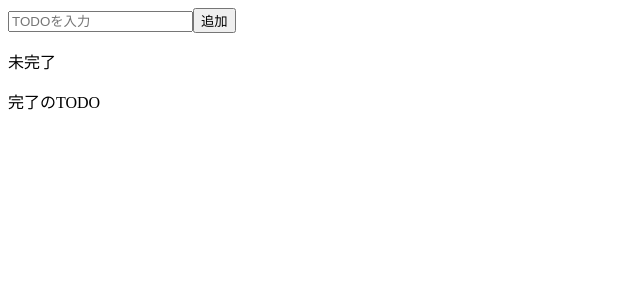
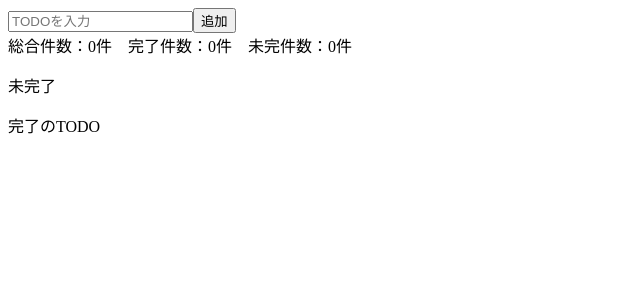
Before and after one commit to NagatsumaHiroki/react_todo_sample, a React (Create React App) app: page / in a window 1280 px wide. Shown: the top 300 px of the page, without its empty margins (0-640 px from the left). Built offline with nearby package versions, Linux system fonts and the light colour scheme.

Commit message:
カウント機能実装 総合件数表示 完了TODO表示 未完了表示

```diff
--- a/src/App.jsx
+++ b/src/App.jsx
@@ -1,4 +1,4 @@
-import React, { useEffect, useState } from "react";
+import React, { useState } from "react";
 import "./styles.css";
 import { InputTodo } from "./components/InputTodo";
 import { IncompleteTodos } from "./components/IncompleteTodos";
@@ -9,6 +9,9 @@ export const App = () => {
   const [icompleteTodos, setIncompleteTodos] = useState([]);
 
   const [completeTodos, setCompleteTodos] = useState([]);
+
+  const TotalTodos = icompleteTodos.length + completeTodos.length;
+  console.log(TotalTodos.length);
 
   //入力時にsetTodotextに値を設定
   const onChangeTodoText = (event) => setTodotext(event.target.value);
@@ -56,12 +59,15 @@ export const App = () => {
         onChange={onChangeTodoText}
         onClick={onClickAdd}
       />
+      <div>
+        総合件数：{TotalTodos}件　完了件数：{completeTodos.length}件　未完件数：
+        {icompleteTodos.length}件
+      </div>
       <IncompleteTodos
         todos={icompleteTodos}
         onClickComplete={onClickComplete}
         onClickDelete={onClickDelete}
       />
-
       <CompleteTodos completeTodos={completeTodos} onClickBack={onClickBack} />
       <div></div>
     </>
--- a/src/components/CompleteTodos.jsx
+++ b/src/components/CompleteTodos.jsx
@@ -8,7 +8,7 @@ export const CompleteTodos = (props) => {
       <ul>
         {completeTodos.map((todo, index) => {
           return (
-            <div key={todo} classNmae="list-row">
+            <div key={todo}>
               <li>{todo}</li>
               <button onClick={() => onClickBack(index)}>戻す</button>
             </div>
--- a/src/components/IncompleteTodos.jsx
+++ b/src/components/IncompleteTodos.jsx
@@ -8,7 +8,7 @@ export const IncompleteTodos = (props) => {
       <ul>
         {todos.map((todo, index) => {
           return (
-            <div key={todo} class="list-row">
+            <div key={todo}>
               <li>{todo}</li>
               <button onClick={() => onClickComplete(index)}>完了</button>
               <button onClick={() => onClickDelete(index)}>削除</button>
```
